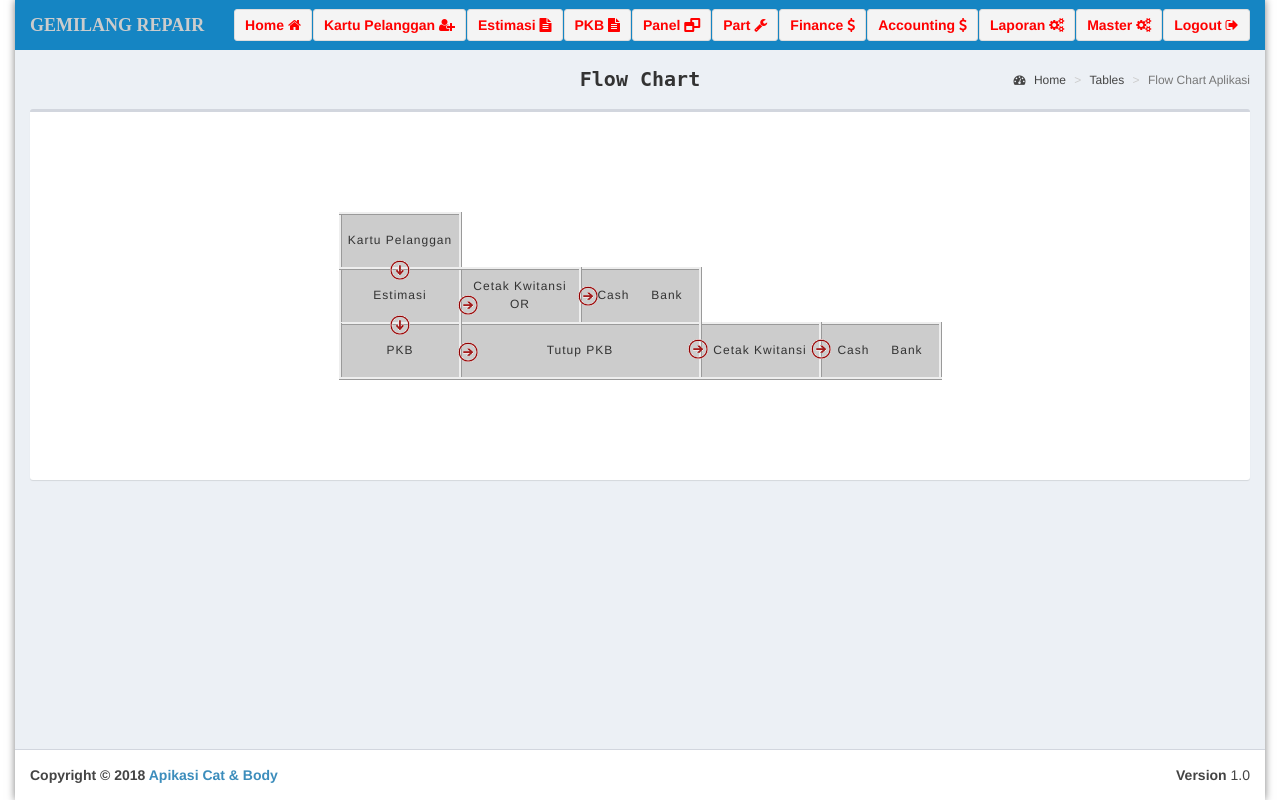
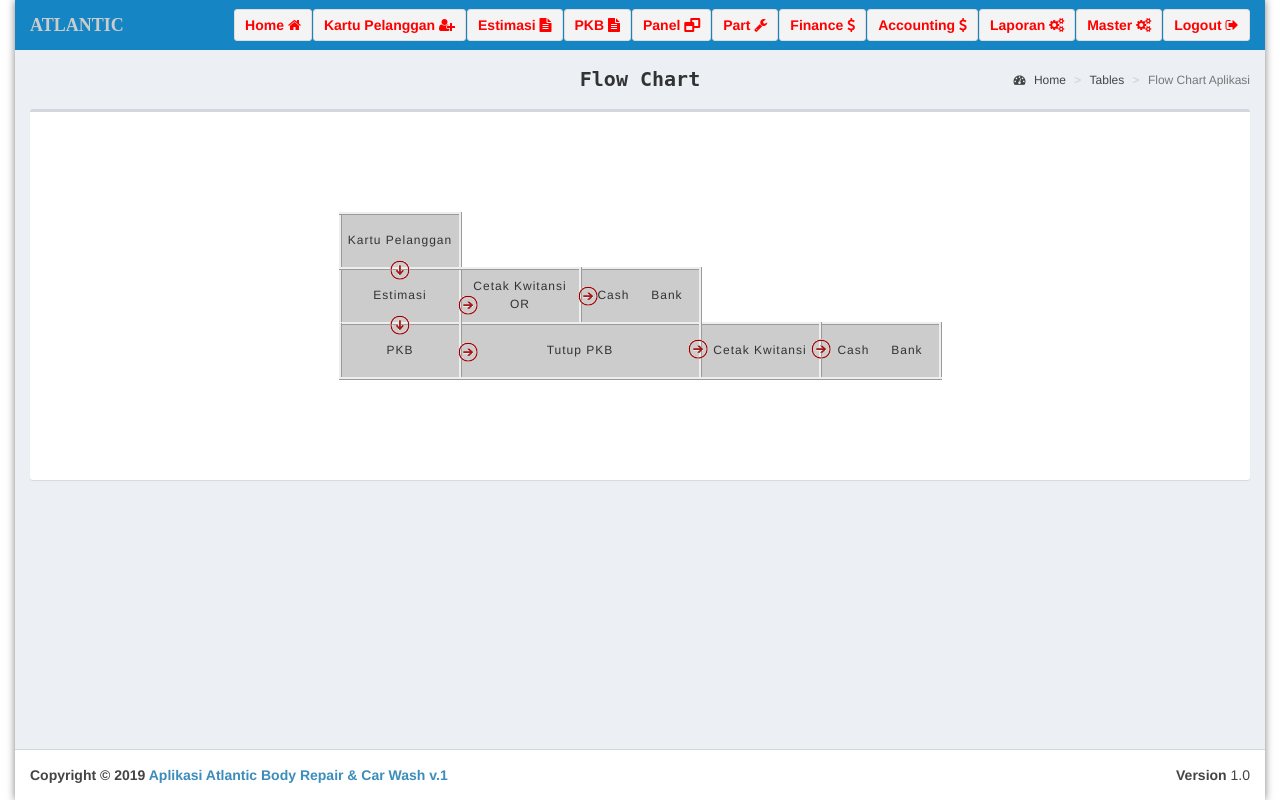
Before and after one commit to padhuka/atlantik, a PHP site: page /tcpdf/pages/index.php in a window 1280 px wide. Run offline with PHP 8.4, Linux system fonts and the light colour scheme; a user stored in the database is signed in; some libraries are stand-ins or nearby versions.

Commit message:
fix tittle on the web

```diff
--- a/lib/setting.php
+++ b/lib/setting.php
@@ -1,14 +1,14 @@
 <?php
 	// DATA BASE
 	$user="root"; // userid untuk akses database anda
-	$db="bodyrepairdb"; // nama database anda.
-	$passsw=""; // password untuk akses database anda
+	$db="atlanticdb"; // nama database anda.
+	$passsw="s0l0b4ru"; // password untuk akses database anda
 	// baris dibawah ini jangan diedit
 	$host="localhost";
 
 	//WEB
-	$title="Gemilang - Cat & Body";
-	$kabupaten="Gemilang";
-	$titlefooter="Apikasi Cat & Body";
+	$title="Atlantic - Cat & Body";
+	$kabupaten="Atlantic";
+	$titlefooter="Aplikasi Atlantic Body Repair & Car Wash v.1";
 
 ?>
--- a/pages/footer.php
+++ b/pages/footer.php
@@ -3,7 +3,7 @@
     <div class="pull-right hidden-xs">
       <b>Version</b> 1.0
     </div>
-    <strong>Copyright &copy; 2018 <a href="#"><?php echo $titlefooter;?></a></strong>
+    <strong>Copyright &copy; 2019 <a href="#"><?php echo $titlefooter;?></a></strong>
   </footer>
 
   <!-- Control Sidebar -->
--- a/pages/header_menu.php
+++ b/pages/header_menu.php
@@ -7,7 +7,7 @@
     <nav class="navbar fixed-top" style="margin-left: 0px">
       <!-- Sidebar toggle button-->
     <div class="container">
-      <a class="navbar-brand" href="index.php" style="color: #ccc">GEMILANG REPAIR
+      <a class="navbar-brand" href="index.php" style="color: #ccc">ATLANTIC
         </a>
       <div class="navbar-custom-menu" style="padding: 0 0 0 0;margin: 0 auto;">
         <ul class="nav navbar-nav" style="list-style: none;padding: 0;margin: 0 auto;font-size: 1px;margin-top: 8px;">
--- a/pages/login.php
+++ b/pages/login.php
@@ -88,7 +88,7 @@ include_once '../lib/setting.php';
                                 <div class="form-group">
                                     <div class="col-md-12 control">
                                         <div style="border-top: 1px solid#888; padding-top:15px; font-size:14px; font-style: italic;" >
-                                        GEMILANG Body Repair - Semarang
+                                        Atlantic Body Repair & Car Wash
 
                                         </div>
                                     </div>
```
